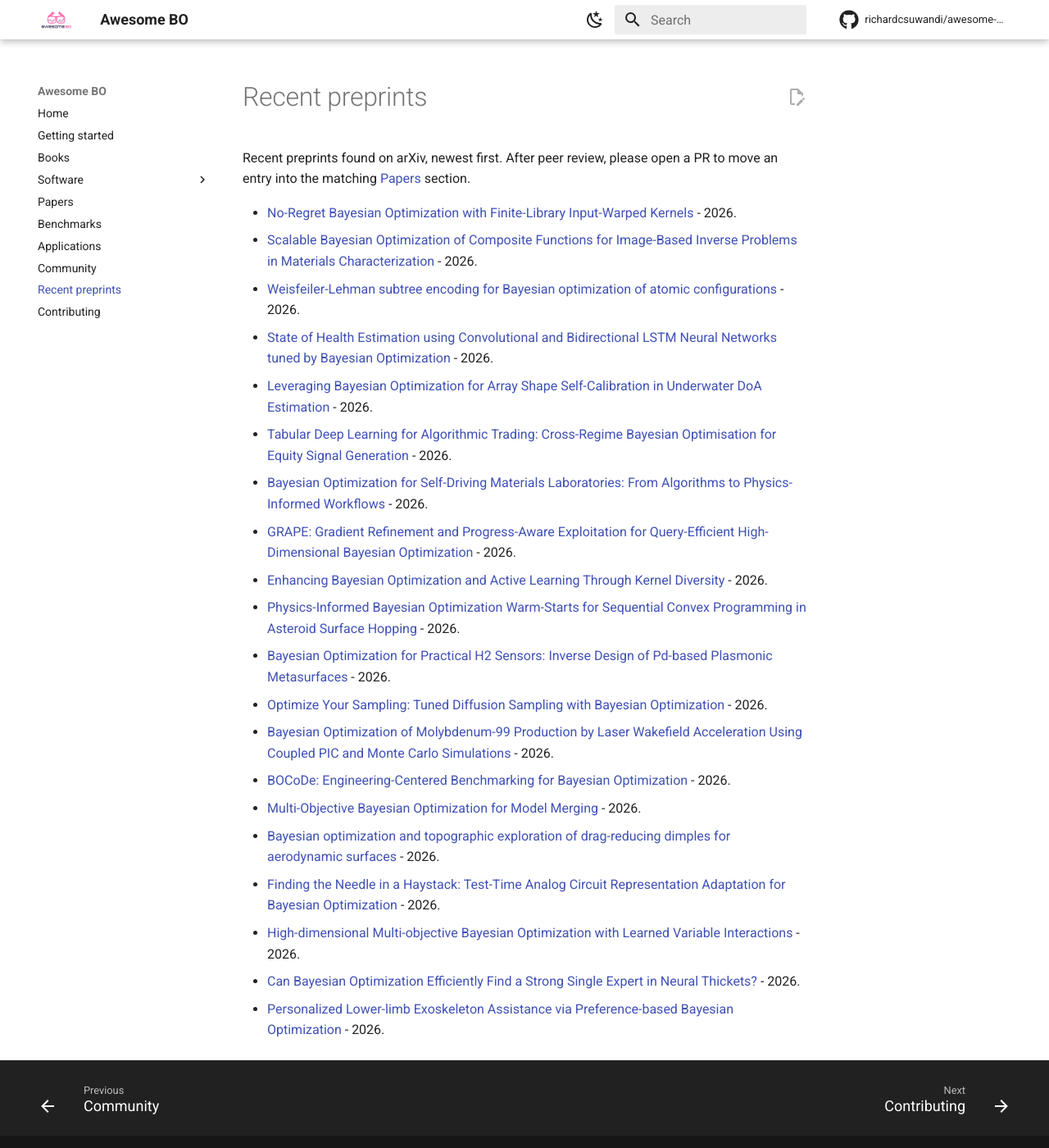
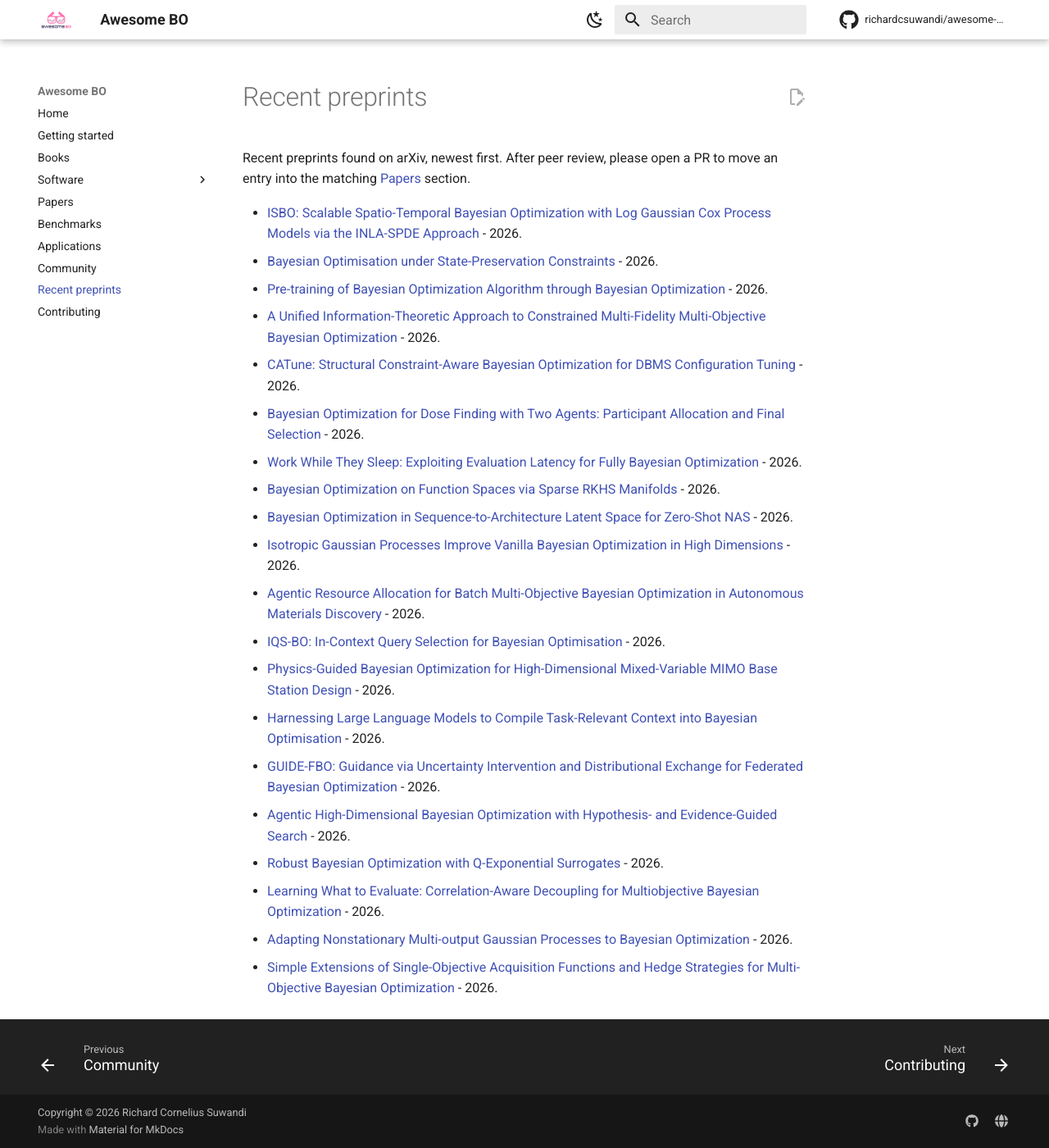
Before and after one commit to richardcsuwandi/awesome-bo, an MkDocs documentation site: the page built from docs/preprints.md, in a window 1280 px wide and 1400 px high. Shown: the whole window at 82% size. Built offline with MkDocs 1.6.1 and Material for MkDocs 9.7.7, drawn with Linux system fonts in a browser that asks for light colours; comment, search, counter and statistics services are not loaded.

Commit message:
Propose new method preprints

```diff
--- a/docs/preprints.md
+++ b/docs/preprints.md
@@ -2,23 +2,23 @@
 
 Recent preprints found on arXiv, newest first. After peer review, please open a PR to move an entry into the matching [Papers](papers.md) section.
 
-- [No-Regret Bayesian Optimization with Finite-Library Input-Warped Kernels](https://arxiv.org/abs/2609.02993) - 2026.
-- [Scalable Bayesian Optimization of Composite Functions for Image-Based Inverse Problems in Materials Characterization](https://arxiv.org/abs/2609.02126) - 2026.
-- [Weisfeiler-Lehman subtree encoding for Bayesian optimization of atomic configurations](https://arxiv.org/abs/2609.00953) - 2026.
-- [State of Health Estimation using Convolutional and Bidirectional LSTM Neural Networks tuned by Bayesian Optimization](https://arxiv.org/abs/2608.30593) - 2026.
-- [Leveraging Bayesian Optimization for Array Shape Self-Calibration in Underwater DoA Estimation](https://arxiv.org/abs/2608.30488) - 2026.
-- [Tabular Deep Learning for Algorithmic Trading: Cross-Regime Bayesian Optimisation for Equity Signal Generation](https://arxiv.org/abs/2608.27076) - 2026.
-- [Bayesian Optimization for Self-Driving Materials Laboratories: From Algorithms to Physics-Informed Workflows](https://arxiv.org/abs/2608.26016) - 2026.
-- [GRAPE: Gradient Refinement and Progress-Aware Exploitation for Query-Efficient High-Dimensional Bayesian Optimization](https://arxiv.org/abs/2608.25116) - 2026.
-- [Enhancing Bayesian Optimization and Active Learning Through Kernel Diversity](https://arxiv.org/abs/2608.24721) - 2026.
-- [Physics-Informed Bayesian Optimization Warm-Starts for Sequential Convex Programming in Asteroid Surface Hopping](https://arxiv.org/abs/2608.20662) - 2026.
-- [Bayesian Optimization for Practical H2 Sensors: Inverse Design of Pd-based Plasmonic Metasurfaces](https://arxiv.org/abs/2608.18333) - 2026.
-- [Optimize Your Sampling: Tuned Diffusion Sampling with Bayesian Optimization](https://arxiv.org/abs/2608.18040) - 2026.
-- [Bayesian Optimization of Molybdenum-99 Production by Laser Wakefield Acceleration Using Coupled PIC and Monte Carlo Simulations](https://arxiv.org/abs/2608.17119) - 2026.
-- [BOCoDe: Engineering-Centered Benchmarking for Bayesian Optimization](https://arxiv.org/abs/2608.15073) - 2026.
-- [Multi-Objective Bayesian Optimization for Model Merging](https://arxiv.org/abs/2608.14264) - 2026.
-- [Bayesian optimization and topographic exploration of drag-reducing dimples for aerodynamic surfaces](https://arxiv.org/abs/2608.12826) - 2026.
-- [Finding the Needle in a Haystack: Test-Time Analog Circuit Representation Adaptation for Bayesian Optimization](https://arxiv.org/abs/2608.12687) - 2026.
-- [High-dimensional Multi-objective Bayesian Optimization with Learned Variable Interactions](https://arxiv.org/abs/2608.11713) - 2026.
-- [Can Bayesian Optimization Efficiently Find a Strong Single Expert in Neural Thickets?](https://arxiv.org/abs/2608.10867) - 2026.
-- [Personalized Lower-limb Exoskeleton Assistance via Preference-based Bayesian Optimization](https://arxiv.org/abs/2608.09015) - 2026.
+- [ISBO: Scalable Spatio-Temporal Bayesian Optimization with Log Gaussian Cox Process Models via the INLA-SPDE Approach](https://arxiv.org/abs/2610.12213) - 2026.
+- [Bayesian Optimisation under State-Preservation Constraints](https://arxiv.org/abs/2610.12150) - 2026.
+- [Pre-training of Bayesian Optimization Algorithm through Bayesian Optimization](https://arxiv.org/abs/2610.10186) - 2026.
+- [A Unified Information-Theoretic Approach to Constrained Multi-Fidelity Multi-Objective Bayesian Optimization](https://arxiv.org/abs/2610.10174) - 2026.
+- [CATune: Structural Constraint-Aware Bayesian Optimization for DBMS Configuration Tuning](https://arxiv.org/abs/2610.09276) - 2026.
+- [Bayesian Optimization for Dose Finding with Two Agents: Participant Allocation and Final Selection](https://arxiv.org/abs/2610.09245) - 2026.
+- [Work While They Sleep: Exploiting Evaluation Latency for Fully Bayesian Optimization](https://arxiv.org/abs/2610.08969) - 2026.
+- [Bayesian Optimization on Function Spaces via Sparse RKHS Manifolds](https://arxiv.org/abs/2610.07417) - 2026.
+- [Bayesian Optimization in Sequence-to-Architecture Latent Space for Zero-Shot NAS](https://arxiv.org/abs/2610.06167) - 2026.
+- [Isotropic Gaussian Processes Improve Vanilla Bayesian Optimization in High Dimensions](https://arxiv.org/abs/2610.05780) - 2026.
+- [Agentic Resource Allocation for Batch Multi-Objective Bayesian Optimization in Autonomous Materials Discovery](https://arxiv.org/abs/2610.04134) - 2026.
+- [IQS-BO: In-Context Query Selection for Bayesian Optimisation](https://arxiv.org/abs/2610.01269) - 2026.
+- [Physics-Guided Bayesian Optimization for High-Dimensional Mixed-Variable MIMO Base Station Design](https://arxiv.org/abs/2610.00974) - 2026.
+- [Harnessing Large Language Models to Compile Task-Relevant Context into Bayesian Optimisation](https://arxiv.org/abs/2609.36788) - 2026.
+- [GUIDE-FBO: Guidance via Uncertainty Intervention and Distributional Exchange for Federated Bayesian Optimization](https://arxiv.org/abs/2609.35038) - 2026.
+- [Agentic High-Dimensional Bayesian Optimization with Hypothesis- and Evidence-Guided Search](https://arxiv.org/abs/2609.34281) - 2026.
+- [Robust Bayesian Optimization with Q-Exponential Surrogates](https://arxiv.org/abs/2609.32775) - 2026.
+- [Learning What to Evaluate: Correlation-Aware Decoupling for Multiobjective Bayesian Optimization](https://arxiv.org/abs/2609.32632) - 2026.
+- [Adapting Nonstationary Multi-output Gaussian Processes to Bayesian Optimization](https://arxiv.org/abs/2609.32464) - 2026.
+- [Simple Extensions of Single-Objective Acquisition Functions and Hedge Strategies for Multi-Objective Bayesian Optimization](https://arxiv.org/abs/2609.31940) - 2026.
```
Also changed, not shown: README.md (+20 -20 lines).
